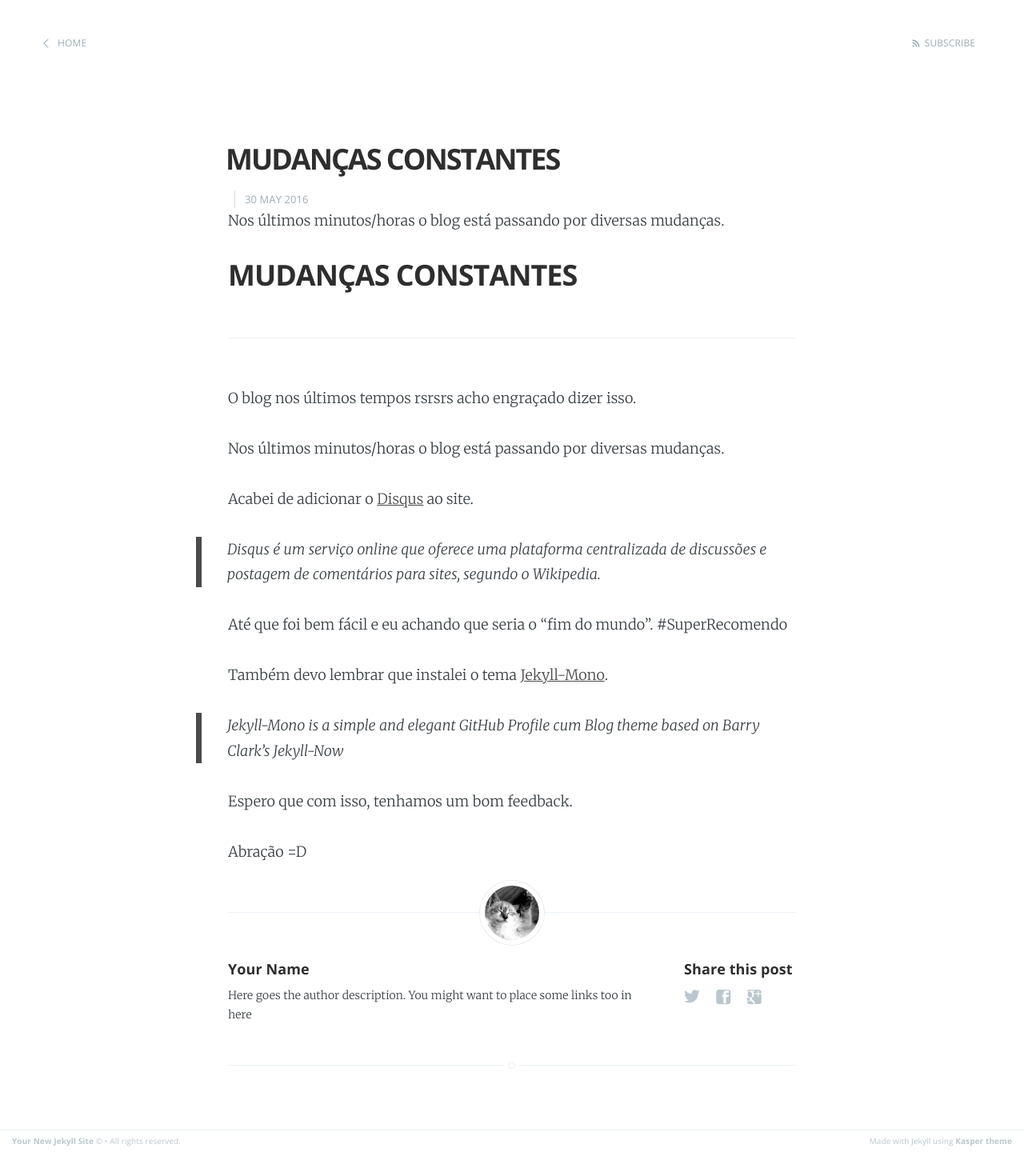
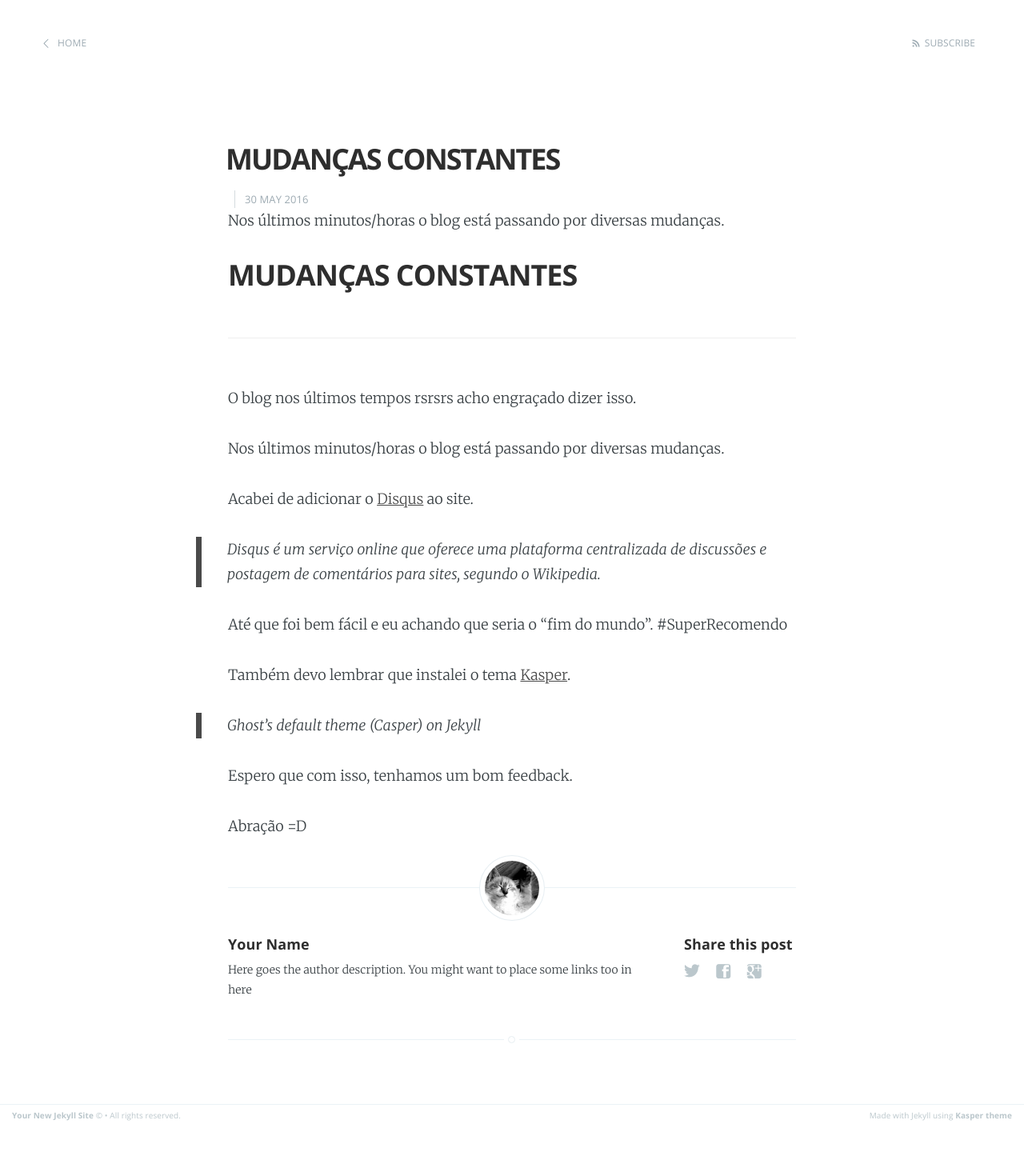
Before and after one commit to gkal19/blog, a Jekyll site: the page built from _posts/2016-05-30-mudanca-constante.markdown, in a window 1280 px wide. Shown: the whole page at 80% size. Built offline with Jekyll 4.4.1, drawn with Linux system fonts in a browser that asks for light colours; after the commit the page ends 1409 px from its top, so only the background shows below that.

Commit message:
Update 2016-05-30-mudanca-constante.markdown

```diff
--- a/_posts/2016-05-30-mudanca-constante.markdown
+++ b/_posts/2016-05-30-mudanca-constante.markdown
@@ -19,9 +19,9 @@ Acabei de adicionar o [Disqus](https://disqus.com/home/) ao site.
 
 Até que foi bem fácil e eu achando que seria o "fim do mundo". #SuperRecomendo
 
-Também devo lembrar que instalei o tema [Jekyll-Mono](AkshayAgarwal007/Jekyll-Mono).
+Também devo lembrar que instalei o tema [Kasper](https://github.com/rosario/kasper).
 
-> Jekyll-Mono is a simple and elegant GitHub Profile cum Blog theme based on Barry Clark's Jekyll-Now
+> Ghost's default theme (Casper) on Jekyll
 
 Espero que com isso, tenhamos um bom feedback.
 
```
